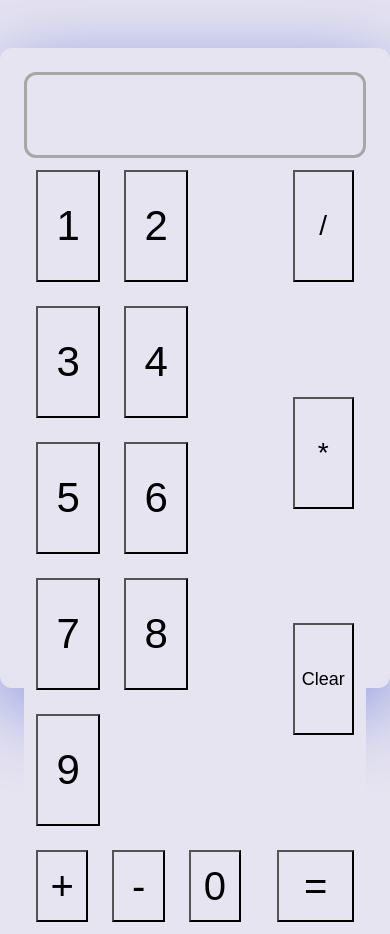
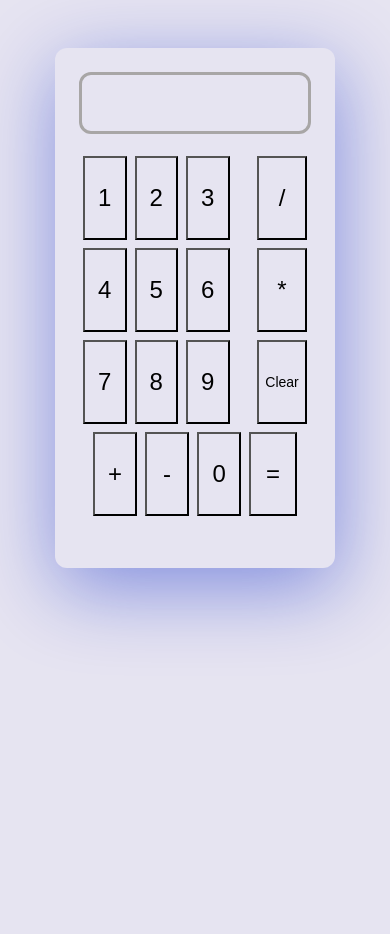
Before and after one commit to Jericho12378/Calculator, a plain HTML site: page index.html in a window 390 px wide. After the commit the page ends 844 px from the top, so only its background shows below. Drawn offline with Linux system fonts and the light colour scheme.

Commit message:
Made it responsive

```diff
--- a/style.css
+++ b/style.css
@@ -81,3 +81,40 @@ button:hover{
     margin-left: 24px;
     width: 98px;
 }
+
+@media(max-width:480px){
+    .inputField{
+        padding: 12px;
+        height: 62px;
+        margin-bottom: 18px;
+    }
+
+    .row{
+        max-width: 420px;
+        width: 100%;
+    }
+    .box__wrapper{
+        width: 280px;
+        height: 520px;
+    }
+    .number__button,
+    .rightSide,
+    .bottomSide{
+        margin: 4px;
+        height: 84px;
+        font-size: 24px;
+
+    }
+    .rightSide_clear{
+        font-size: 14px;
+    }
+    .bottomSide__equalls{
+        width: 48px;
+    }
+    .bottomSide__wrapper{
+        display: flex;
+        justify-content: center;
+    }
+
+
+}
```
